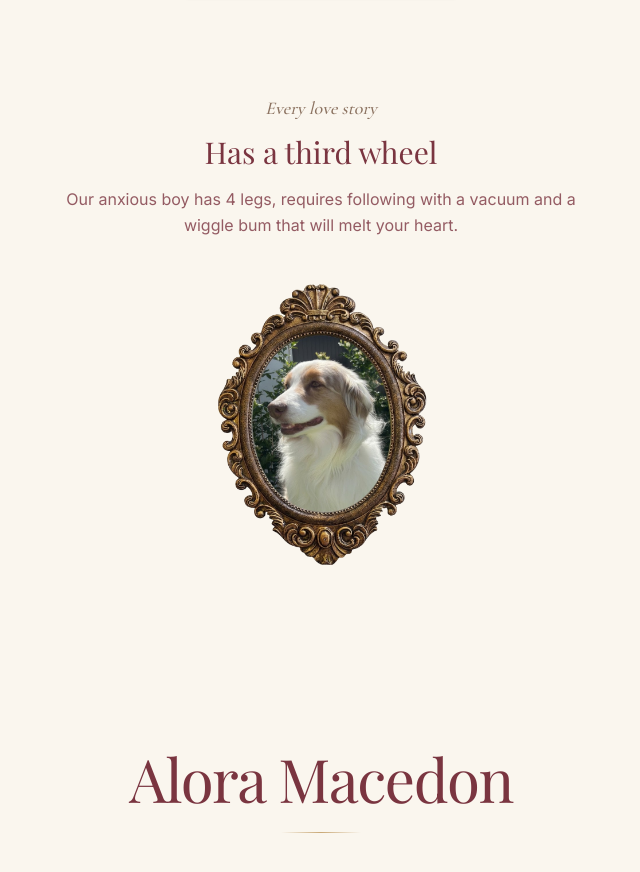
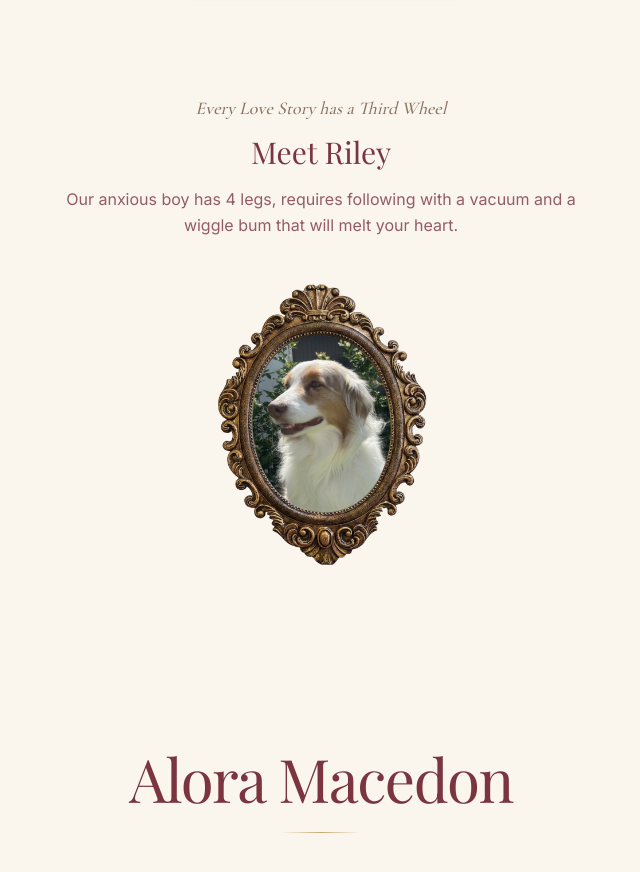
Before and after one commit to aecan3/nicole-and-alex-wedding, a Next.js app: page / in a window 1280 px wide. Shown: the part 3389-4261 px from the top of the page, without its empty margins (319-959 px from the left). Built offline with nearby package versions, Linux system fonts and the light colour scheme; a web font is replaced by a local one.

Commit message:
Third-wheel kicker now carries the full pun, heading names Riley
- Kicker: 'Every Love Story has a Third Wheel'
- Heading: 'Meet Riley'

```diff
--- a/src/components/sections/our-story-section.tsx
+++ b/src/components/sections/our-story-section.tsx
@@ -61,10 +61,10 @@ export function OurStorySection() {
 
         <Reveal delay={0.1} className="mt-24 text-center">
           <p className="kicker text-base sm:text-lg text-taupe-600 mb-3">
-            Every love story
+            Every Love Story has a Third Wheel
           </p>
           <h3 className="font-display text-2xl sm:text-3xl text-burgundy-600">
-            Has a third wheel
+            Meet Riley
           </h3>
           <p className="mt-4 leading-relaxed text-burgundy-600/80 max-w-lg mx-auto">
             Our anxious boy has 4 legs, requires following with a vacuum
```
